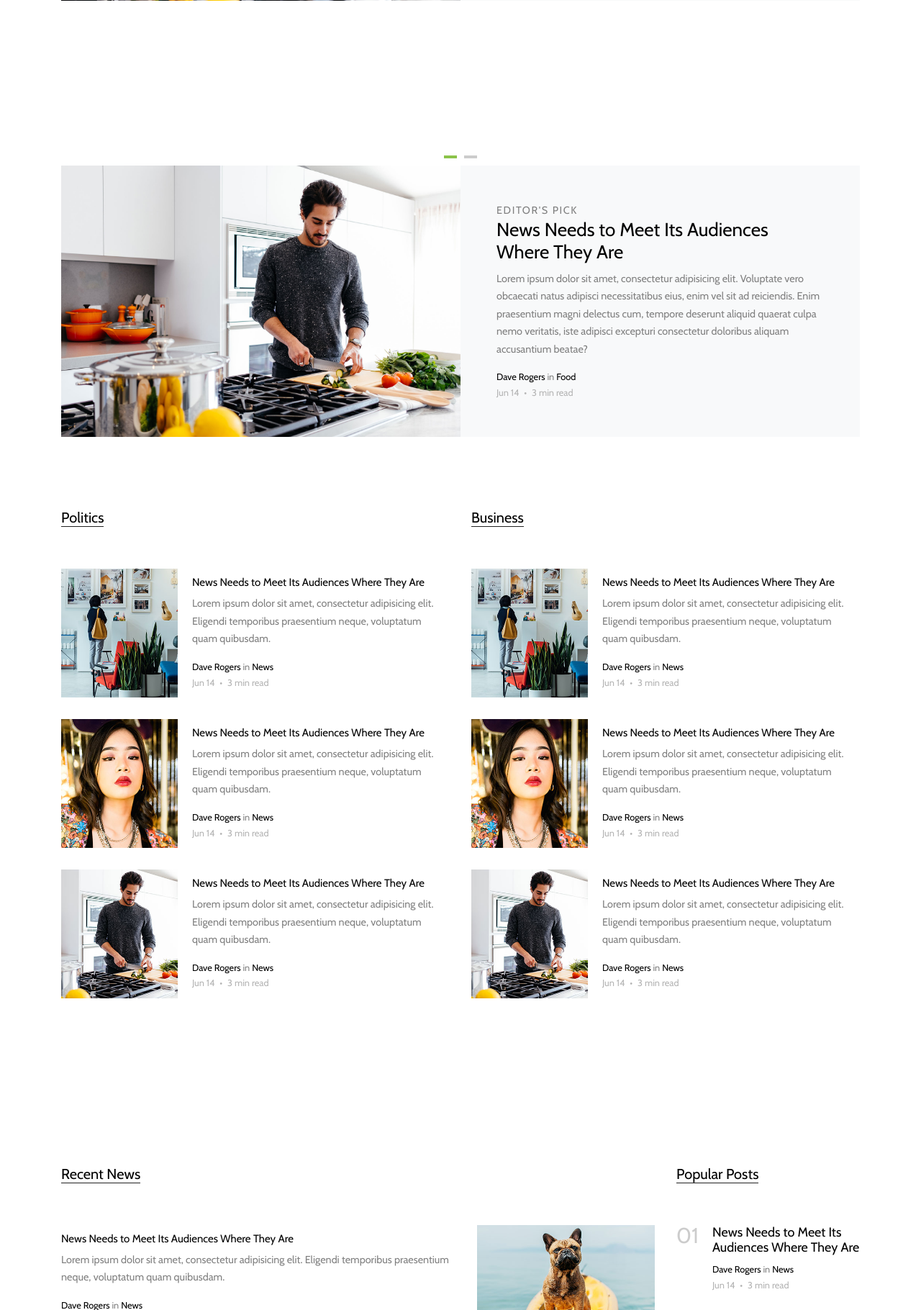
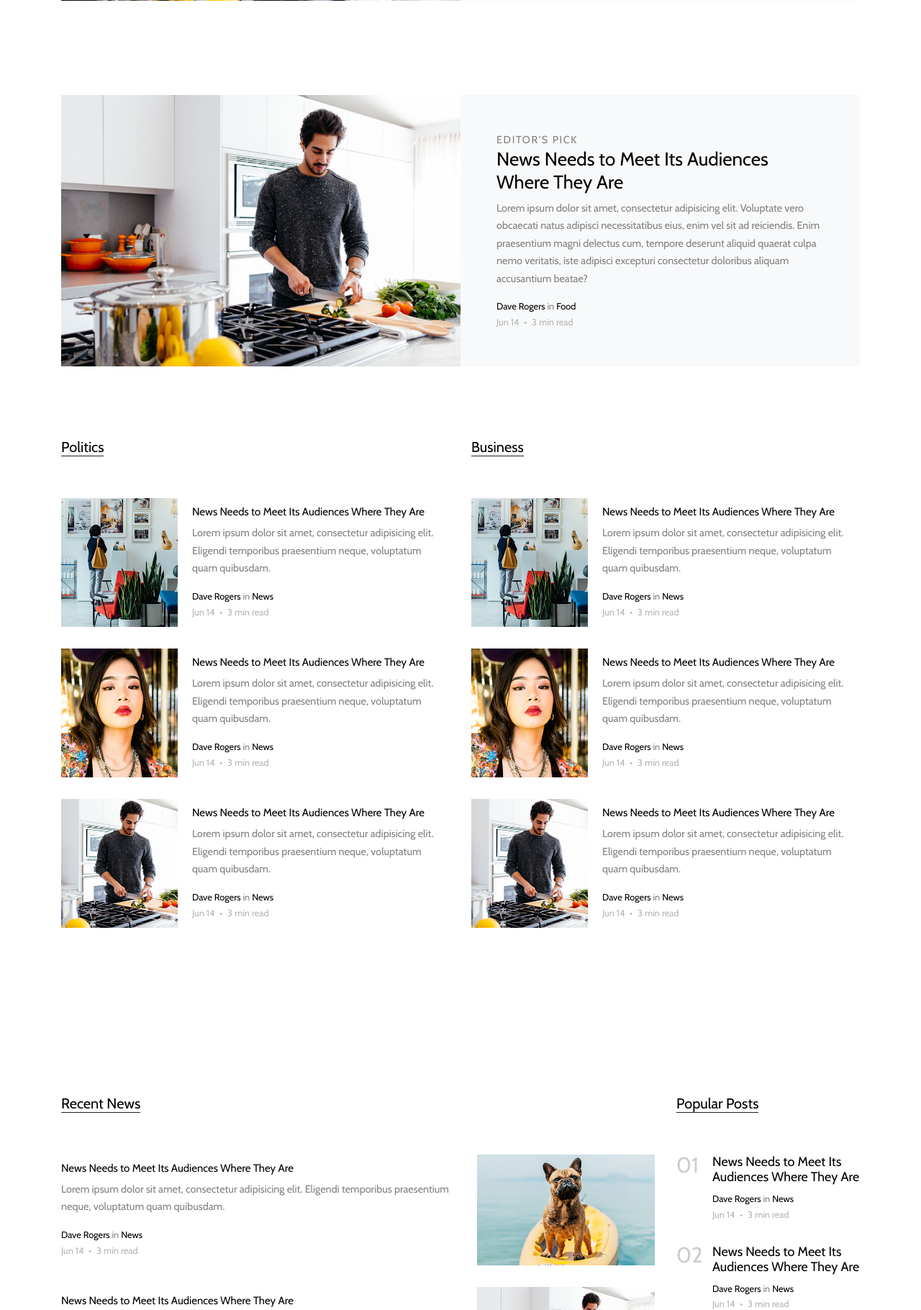
Before and after one commit to Ishwar786Ambare/crm_pro, a Django app: page / in a window 1280 px wide. Shown: the part 523-2343 px from the top of the page at 72% size. Run offline with Django 3.2, Linux system fonts and the light colour scheme; data comes from the database, SQL or seed files in the repository; some libraries are stand-ins or nearby versions; some web fonts are replaced.

Commit message:
all set-1 site section delete again

```diff
--- a/templates/index.html
+++ b/templates/index.html
@@ -4,6 +4,10 @@
 
 <div class="site-section py-0">
     <div class="owl-carousel hero-slide owl-style">
+        {% for post in posts %}
+
+        {% endfor %}
+
         <div class="site-section">
             <div class="container">
                 <div class="half-post-entry d-block d-lg-flex bg-light">
@@ -12,22 +16,6 @@
                         <span class="caption">Editor's Pick</span>
                         <h2><a href="blog-single.html">News Needs to Meet Its Audiences Where They Are</a></h2>
                         <p class="mb-3">sectetur doloribus aliquam accusantium beatae?</p>
-                        <div class="post-meta">
-                            <span class="d-block"><a href="#">Dave Rogers</a> in <a href="#">Food</a></span>
-                            <span class="date-read">Jun 14 <span class="mx-1">&bullet;</span> 3 min read <span class="icon-star2"></span></span>
-                        </div>
-                    </div>
-                </div>
-            </div>
-        </div>
-        <div class="site-section">
-            <div class="container">
-                <div class="half-post-entry d-block d-lg-flex bg-light">
-                    <div class="img-bg" style="background-image: "{% static 'images/big_img_1.jpg' %}"></div>
-                    <div class="contents">
-                        <span class="caption">Editor's Pick</span>
-                        <h2><a href="blog-single.html">News Needs to Meet Its Audiences Where They Are</a></h2>
-                        <p class="mb-3">Lorem ipsum dolor sit amet, consectetur adipisicing elit. Voluptate vero obcaecati natus adipisci necessitatibus eius, enim vel sit ad reiciendis. Enim praesentium magni delectus cum, tempore deserunt aliquid quaerat culpa nemo veritatis, iste adipisci excepturi consectetur doloribus aliquam accusantium beatae?</p>
                         <div class="post-meta">
                             <span class="d-block"><a href="#">Dave Rogers</a> in <a href="#">Food</a></span>
                             <span class="date-read">Jun 14 <span class="mx-1">&bullet;</span> 3 min read <span class="icon-star2"></span></span>
```
